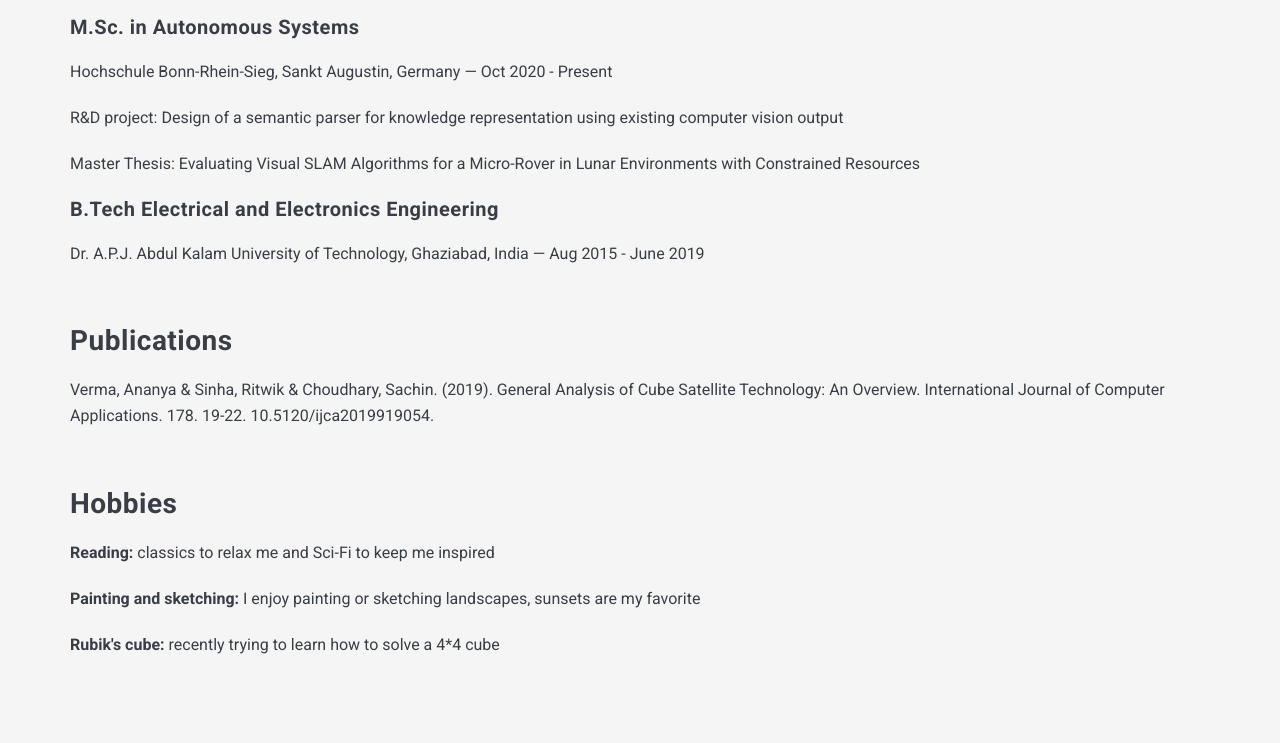
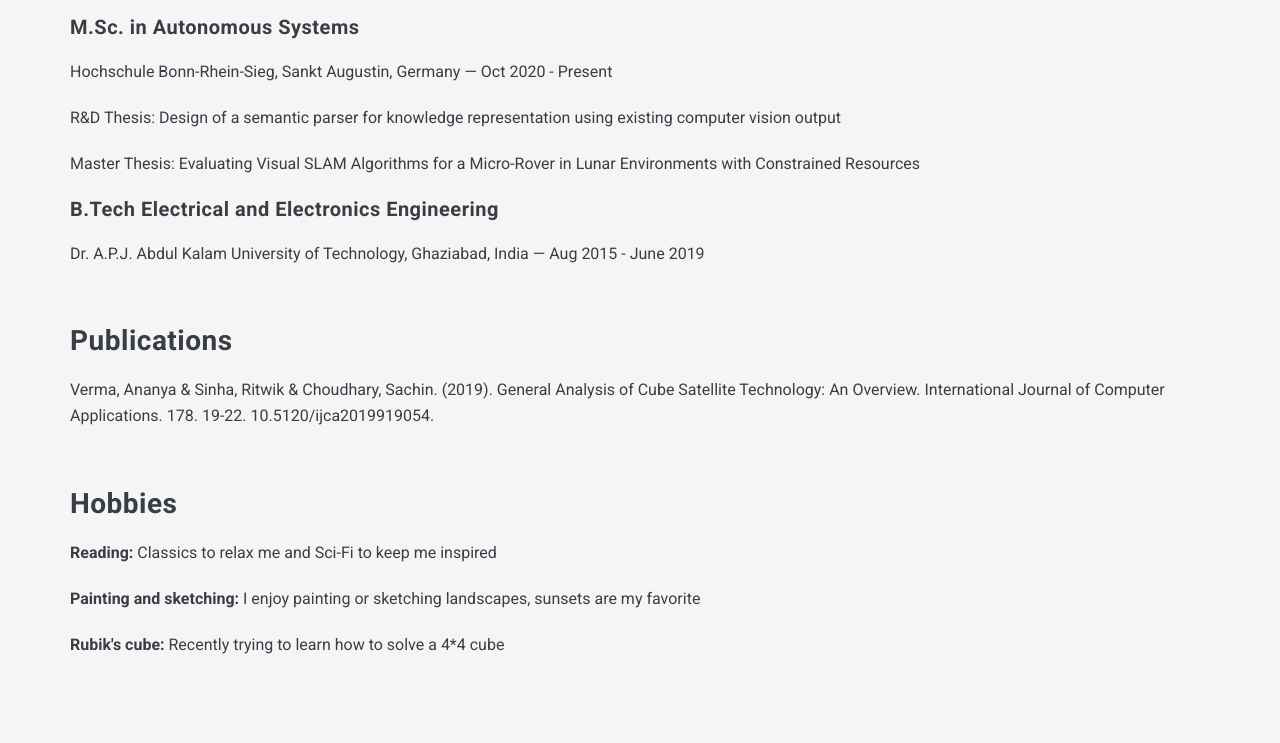
Before and after one commit to ananyaverma2/ananyaverma2.github.io, a Jekyll site: the page built from _pages/about.md, in a window 1280 px wide. Shown: the part 508-1251 px from the top of the page. Built offline with Jekyll 4.4.1, drawn with Linux system fonts in a browser that asks for light colours; nearby versions of some CDN libraries.

Commit message:
Update about.md

```diff
--- a/_pages/about.md
+++ b/_pages/about.md
@@ -19,7 +19,7 @@ permalink: /about/
 <h2 style="margin-left: 30px; margin-top:1cm;">Education</h2>
 <h4 style="margin-left: 30px;">M.Sc. in Autonomous Systems</h4>
 <p style="margin-left: 30px;">Hochschule Bonn-Rhein-Sieg, Sankt Augustin, Germany &mdash; Oct 2020 - Present</p>
-<p style="margin-left: 30px;">R&amp;D project: Design of a semantic parser for knowledge representation using existing computer vision output</p>
+<p style="margin-left: 30px;">R&amp;D Thesis: Design of a semantic parser for knowledge representation using existing computer vision output</p>
 <p style="margin-left: 30px;">Master Thesis: Evaluating Visual SLAM Algorithms for a Micro-Rover in Lunar Environments with Constrained Resources</p>
 <h4 style="margin-left: 30px;">B.Tech Electrical and Electronics Engineering</h4>
 <p style="margin-left: 30px;">Dr. A.P.J. Abdul Kalam University of Technology, Ghaziabad, India &mdash; Aug 2015 - June 2019</p>
@@ -28,9 +28,9 @@ permalink: /about/
 <p style="margin-left: 30px;">Verma, Ananya & Sinha, Ritwik & Choudhary, Sachin. (2019). General Analysis of Cube Satellite Technology: An Overview. International Journal of Computer Applications. 178. 19-22. 10.5120/ijca2019919054.</p>
 
 <h2 style="margin-left: 30px;margin-top:1cm;">Hobbies</h2>
-<p style="margin-left: 30px;"><strong>Reading:</strong> classics to relax me and Sci-Fi to keep me inspired</p>
+<p style="margin-left: 30px;"><strong>Reading:</strong> Classics to relax me and Sci-Fi to keep me inspired</p>
 <p style="margin-left: 30px;"><strong>Painting and sketching:</strong> I enjoy painting or sketching landscapes, sunsets are my favorite</p>
-<p style="margin-left: 30px;"><strong>Rubik's cube:</strong> recently trying to learn how to solve a 4*4 cube</p>
+<p style="margin-left: 30px;"><strong>Rubik's cube:</strong> Recently trying to learn how to solve a 4*4 cube</p>
         </div>
       </div>
     </div>
```
